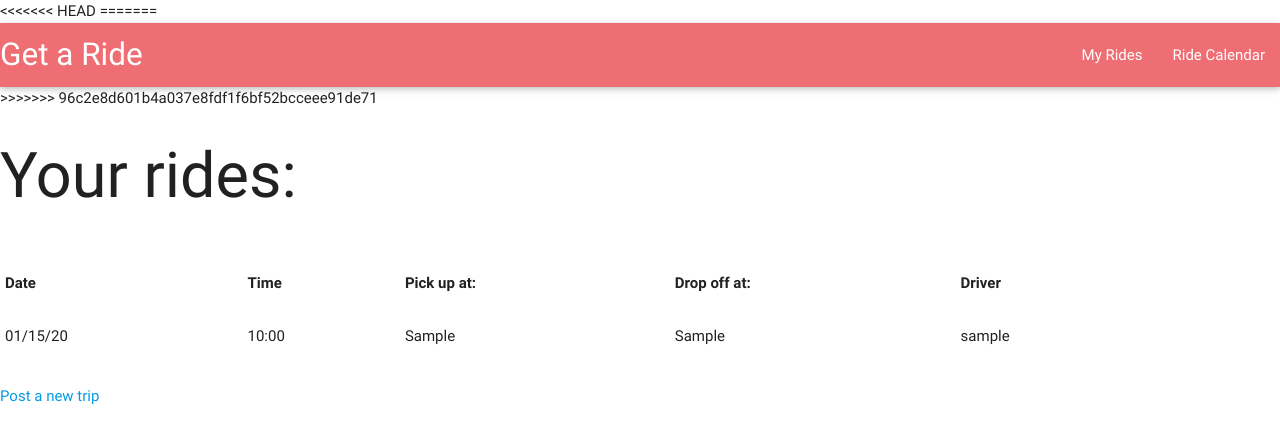
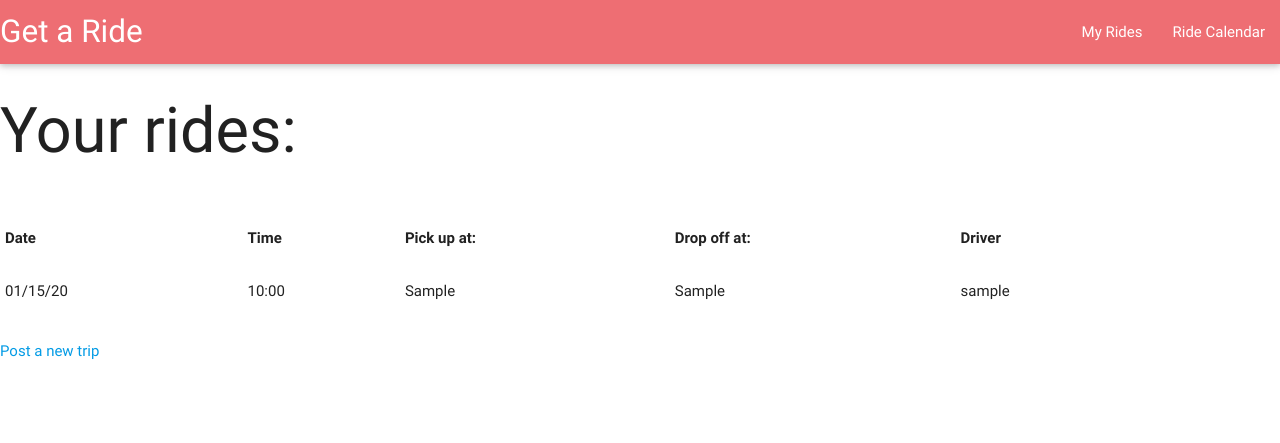
Before and after one commit to gracewylu/washu-ride-share, a PHP site: page /home.php in a window 1280 px wide. Shown: the top 443 px of the page. Run offline with PHP 8.4, Linux system fonts and the light colour scheme; the visitor is signed in with stand-in values (Sample User, id 1); tables that the repository leaves empty or names only in its code hold one stand-in row (values such as "Sample post"); some libraries are stand-ins or nearby versions.

Commit message:
Removed git tags

```diff
--- a/home.php
+++ b/home.php
@@ -10,10 +10,6 @@
 ?>
 <html>
     <head>
-<<<<<<< HEAD
-        <title>Get a lift</title>
-        <link rel="stylesheet" type="text/css" href="/css/basic-style.css"/>
-=======
         <title>Get A Ride</title>
         <!--Materialize setup-->
       <link href="http://fonts.googleapis.com/icon?family=Material+Icons" rel="stylesheet">
@@ -22,7 +18,6 @@
 
       <!--Navbar-->
       <?php include("navbar.php");?>
->>>>>>> 96c2e8d601b4a037e8fdf1f6bf52bcceee91de71
     </head>
     <body>
         <h1>Your rides:</h1><br>
```
